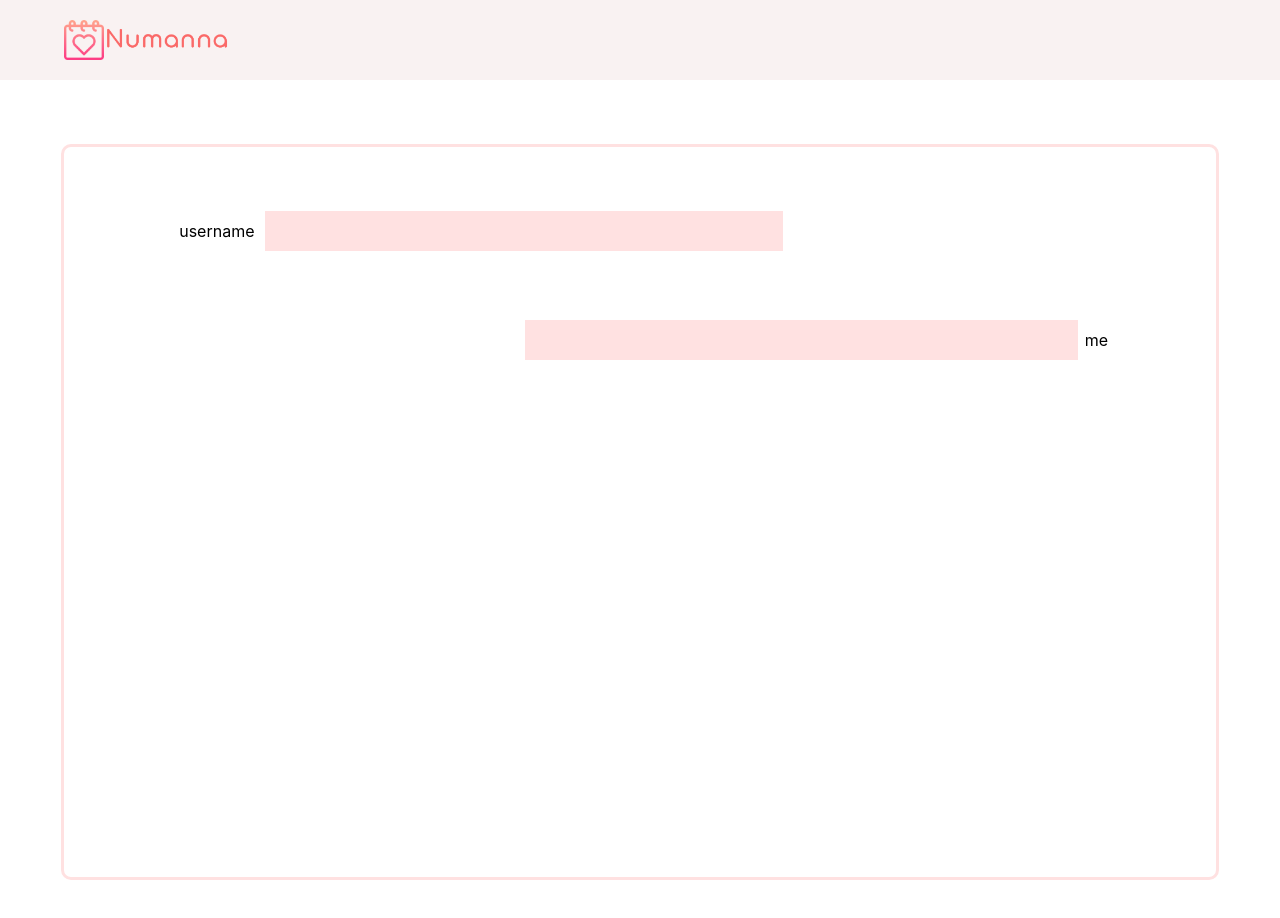
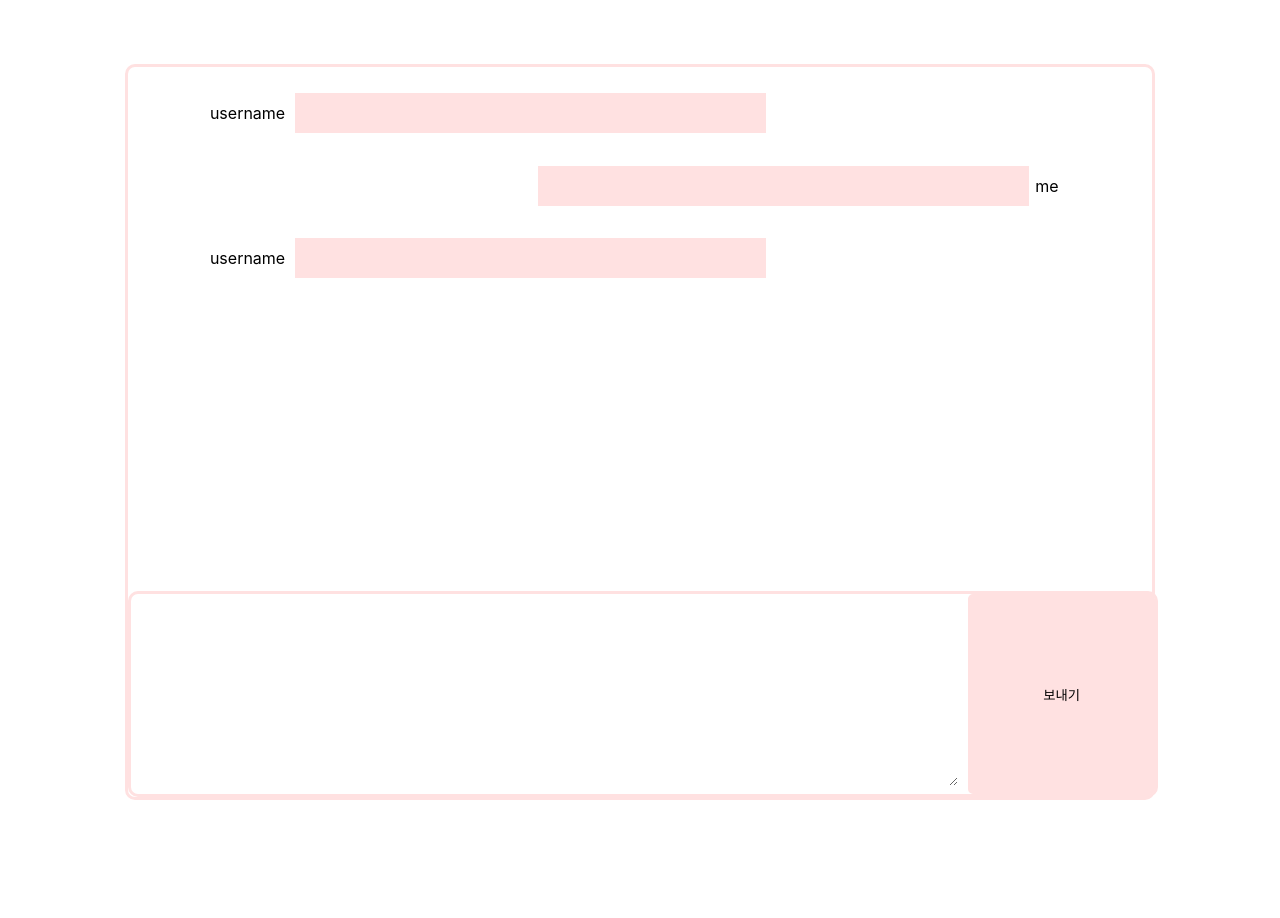
Before and after one commit to YoungJae0910/numanna-PJ, a React (Create React App) app: page /matching in a window 1280 px wide. Shown: the top 918 px of the page. After the commit the page ends 838 px from the top, so only its background shows below. Built offline with nearby package versions, Linux system fonts and the light colour scheme.

Commit message:
matching ui

```diff
--- a/src/components/Matching/Matching.jsx
+++ b/src/components/Matching/Matching.jsx
@@ -1,10 +1,12 @@
 import React from "react";
 import styled from "styled-components";
+import MatchingChat from "./MatchingChat";
 
 export default function Matching() {
   return (
     <WrapDiv>
       <ContainerDiv>
+        <Chat>
           <ChatBoxLeftDiv>
             <ChatLeftText>username</ChatLeftText>
             <ChatLeftDiv />
@@ -13,6 +15,12 @@ export default function Matching() {
             <ChatRightDiv />
             <ChatRightText>me</ChatRightText>
           </ChatBoxRightDiv>
+          <ChatBoxLeftDiv>
+            <ChatLeftText>username</ChatLeftText>
+            <ChatLeftDiv />
+          </ChatBoxLeftDiv>
+        </Chat>
+        <MatchingChat />
       </ContainerDiv>
     </WrapDiv>
   );
@@ -21,24 +29,28 @@ export default function Matching() {
 const WrapDiv = styled.div`
   width: 100%;
   display: flex;
+  flex-direction: column;
   justify-content: center;
   align-items: center;
 `;
 
 const ContainerDiv = styled.div`
-  width: 90%;
+  width: 80%;
   height: 730px;
   margin-top: 5%;
   border: 3px solid #ffe1e1;
   border-radius: 10px;
-  margin-bottom: 5%;
+  margin-bottom: 3%;
+  display: flex;
+  flex-direction: column;
+  justify-content: space-between;
 `;
 
 const ChatBoxLeftDiv = styled.div`
   display: flex;
   align-items: center;
-  margin-top: 5%;
-  margin-left: 10%;
+  margin-top: 2%;
+  margin-left: 8%;
 `;
 
 const ChatLeftDiv = styled.div`
@@ -53,7 +65,7 @@ const ChatLeftText = styled.p``;
 const ChatBoxRightDiv = styled.div`
   display: flex;
   align-items: center;
-  margin-top: 5%;
+  margin-top: 2%;
   margin-left: 40%;
 `;
 const ChatRightText = styled.p``;
@@ -64,3 +76,7 @@ const ChatRightDiv = styled.div`
   background-color: #ffe1e1;
   margin-right: 1%;
 `;
+
+const Chat = styled.div`
+  display: block;
+`;
--- a/src/components/Matching/MatchingChat.jsx
+++ b/src/components/Matching/MatchingChat.jsx
@@ -1,5 +1,40 @@
 import React from "react";
+import styled from "styled-components";
 
 export default function MatchingChat() {
-  return <div></div>;
+  return (
+    <WrapInput>
+      <SubmitInput></SubmitInput>
+      <SubmitButton>보내기</SubmitButton>
+    </WrapInput>
+  );
 }
+
+const WrapInput = styled.div`
+  width: 100%;
+  height: 200px;
+  background-color: white;
+  border: 3px solid #ffe1e1;
+  border-radius: 10px;
+  display: flex;
+  align-items: center;
+`;
+
+const SubmitInput = styled.textarea`
+  width: 88%;
+  height: 90%;
+  text-indent: 10px;
+  margin-left: 1%;
+  margin-right: 1%;
+  border: none;
+  &:focus {
+    outline: none;
+  }
+`;
+const SubmitButton = styled.button`
+  width: 20%;
+  height: 100%;
+  border: 3px solid #ffe1e1;
+  background-color: #ffe1e1;
+  border-radius: 5px;
+`;
--- a/src/routes/Router.jsx
+++ b/src/routes/Router.jsx
@@ -9,13 +9,11 @@ import Matching from "../components/Matching/Matching";
 export default function Router() {
   return (
     <BrowserRouter>
-      <Header />
       <Routes>
         <Route path="/survey" element={<Survey />} />
         <Route path="/" element={<Main />} />
         <Route path="/matching" element={<Matching />} />
       </Routes>
-      {/* <Footer /> */}
     </BrowserRouter>
   );
 }
```
Lines whose indentation alone changed are shown as unchanged.
